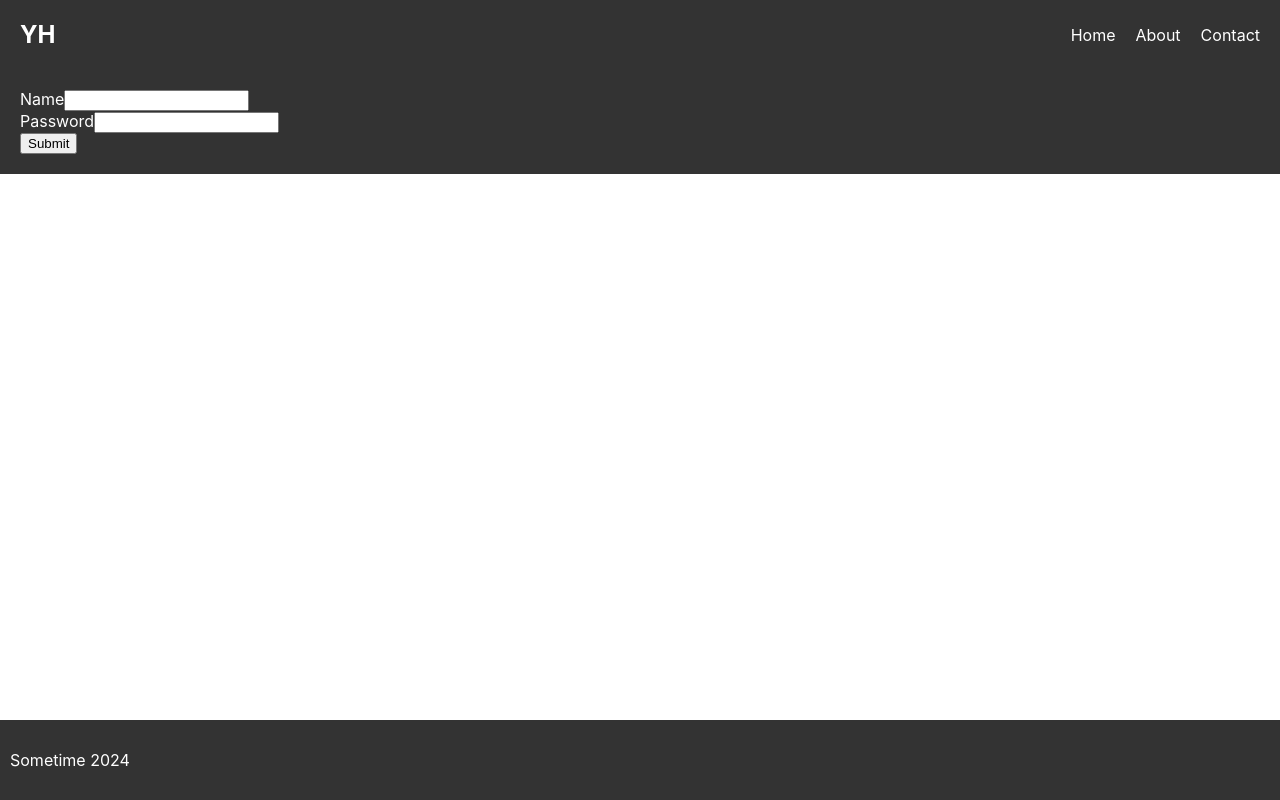
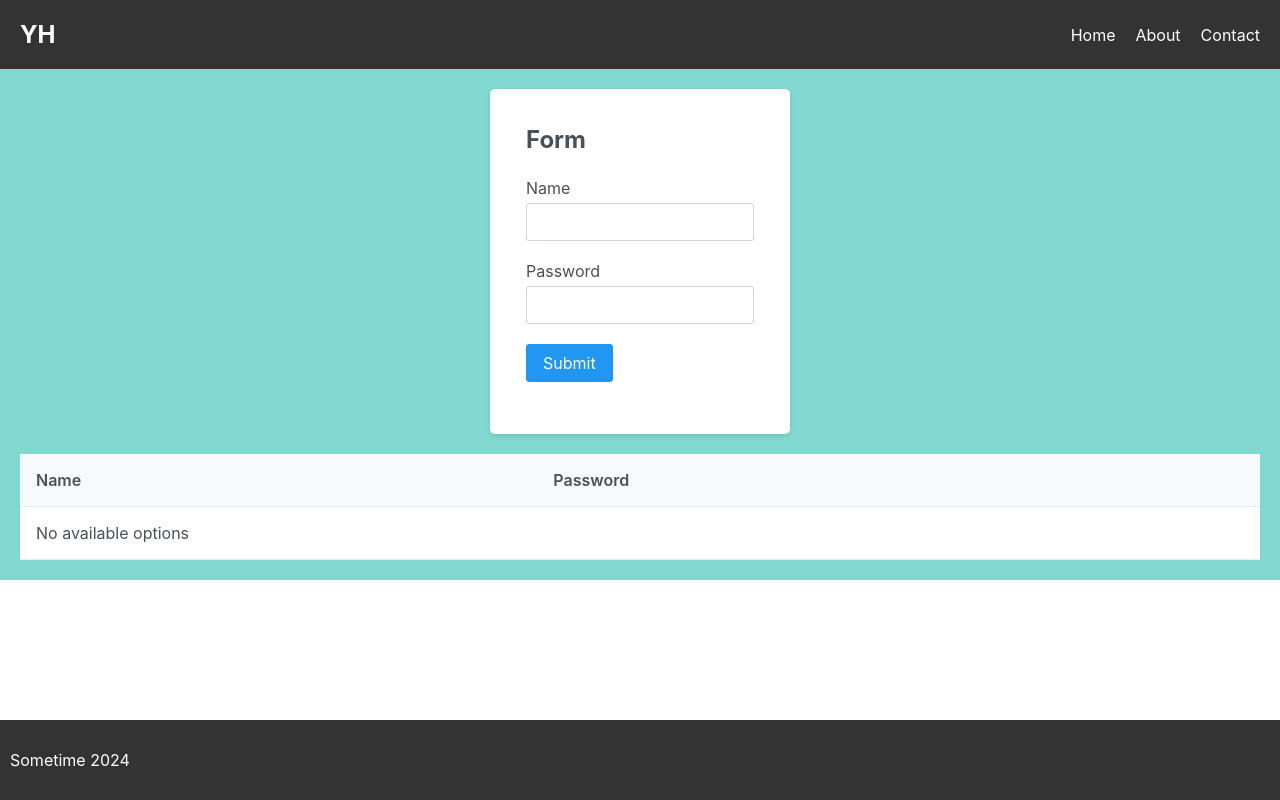
Before and after one commit to Anokh1/YH, a React (Create React App) app: page / in a window 1280 px wide. Built offline with nearby package versions, Linux system fonts and the light colour scheme.

Commit message:
Update: Implement form and table

```diff
--- a/src/App.tsx
+++ b/src/App.tsx
@@ -1,8 +1,8 @@
 // src/App.tsx
 import React from 'react';
-// import "primereact/resources/themes/saga-blue/theme.css";
-// import "primereact/resources/primereact.min.css";
-// import "primeicons/primeicons.css";
+import "primereact/resources/themes/saga-blue/theme.css";
+import "primereact/resources/primereact.min.css";
+import "primeicons/primeicons.css";
 import Home from './pages/Home';
 import Navbar from './components/Navbar';
 import Footer from './components/Footer';
--- /dev/null
+++ b/src/components/FormTable.tsx
@@ -0,0 +1,21 @@
+// FormTable.tsx
+import React from 'react';
+import { DataTable } from 'primereact/datatable';
+import { Column } from 'primereact/column';
+
+interface FormTableProps {
+    data: { name: string; password: string }[];
+}
+
+const FormTable: React.FC<FormTableProps> = ({ data }) => {
+    return (
+        <div className="table-container">
+            <DataTable value={data}>
+                <Column field="name" header="Name" />
+                <Column field="password" header="Password" />
+            </DataTable>
+        </div>
+    );
+};
+
+export default FormTable;
--- a/src/components/HomeForm.tsx
+++ b/src/components/HomeForm.tsx
@@ -1,9 +1,10 @@
 // HomeForm.tsx
 import React, { useState } from 'react';
+import { Card } from 'primereact/card';
 import { InputText } from 'primereact/inputtext';
 import { Password } from 'primereact/password';
 import { Button } from 'primereact/button';
-import '../styles/HomeForm.css'
+import '../styles/HomeForm.css'; // Import CSS file
 
 interface HomeFormProps {
     onSubmit: (formData: { name: string; password: string }) => void;
@@ -27,6 +28,8 @@ const HomeForm: React.FC<HomeFormProps> = ({ onSubmit }) => {
     };
 
     return (
+        <div className="form-container">
+            <Card title="Form">
                 <form onSubmit={handleSubmit}>
                     <div className="p-field">
                         <label htmlFor="name">Name</label>
@@ -38,6 +41,8 @@ const HomeForm: React.FC<HomeFormProps> = ({ onSubmit }) => {
                     </div>
                     <Button type="submit" label="Submit" />
                 </form>
+            </Card>
+        </div>
     );
 };
 
--- a/src/pages/Home.tsx
+++ b/src/pages/Home.tsx
@@ -1,18 +1,30 @@
 // src/pages/Home.tsx
-import React from 'react';
+import React, { useState } from 'react';
 import '../styles/Home.css'; // Import custom CSS file for homepage styling
 import HeartAnimation from '../components/HeartAnimation';
 import HomeForm from '../components/HomeForm';
+import FormTable from '../components/FormTable';
 
 const Home: React.FC = () => {
-    const handleSubmit = (formData: { name: string; password: string }) => {
+    const [formData, setFormData] = useState<{ name: string; password: string }[]>([]);
+
+    const handleSubmit = (formDataItem: { name: string; password: string }) => {
         // Handle form submission here
+        setFormData(prevData => [...prevData, formDataItem]);
         console.log('Form submitted with data:', formData);
     };
     return (
         <div className="home-container"> {/* Apply custom class */}
-            {/* <HeartAnimation /> */}
-            <HomeForm onSubmit={handleSubmit} />
+            <div>
+                {/* <HeartAnimation /> */}
+            </div>
+            <div>
+                <HomeForm onSubmit={handleSubmit} />
+            </div>
+            <br />
+            <div>
+                <FormTable data={formData} />
+            </div>
         </div>
     );
 };
--- a/src/styles/Home.css
+++ b/src/styles/Home.css
@@ -1,6 +1,6 @@
 /* src/pages/Home.css */
 .home-container {
-    background-color: #333; /* Dark background color */
+    background-color: #81D8D0; /* Dark background color */
     color: #fff; /* White text color for better contrast */
     padding: 20px; /* Add padding for readability */
 }
--- a/src/styles/HomeForm.css
+++ b/src/styles/HomeForm.css
@@ -2,11 +2,6 @@
 .form-container {
     max-width: 300px;
     margin: 0 auto;
-}
-
-.form-container form {
-    display: flex;
-    flex-direction: column;
 }
 
 .form-container .p-field {
@@ -14,6 +9,7 @@
 }
 
 .form-container label {
+    display: block;
     margin-bottom: 5px;
 }
 
@@ -24,3 +20,10 @@
 .form-container .p-password {
     width: 100%;
 }
+
+/* Add styles for Card */
+.p-card {
+    padding: 20px;
+    border-radius: 5px;
+    box-shadow: 0 2px 4px rgba(0, 0, 0, 0.1);
+}
```
Also changed, not shown: src/assets/Readme/Week4.png (added), src/styles/FormTable.css (added), 1 other file (tests, documents, lock files or other folders). Lines whose indentation alone changed are shown as unchanged.
